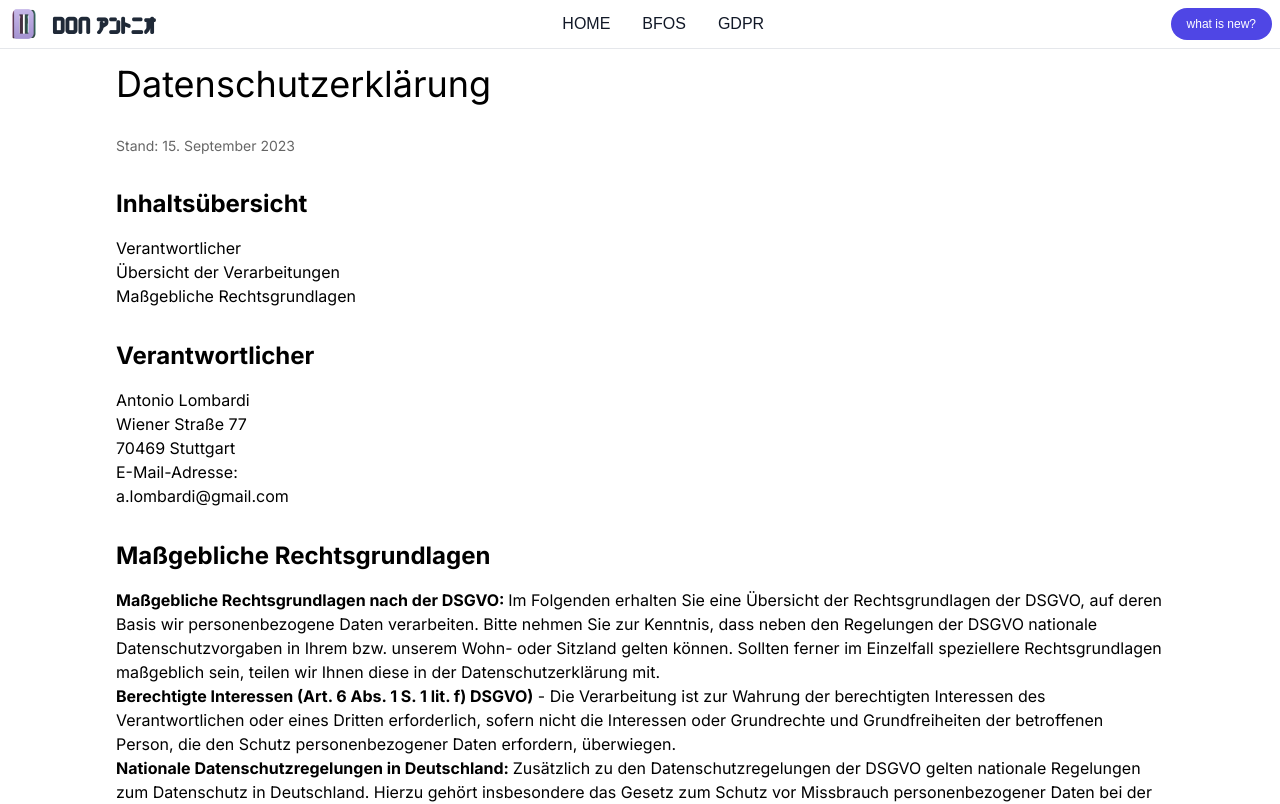
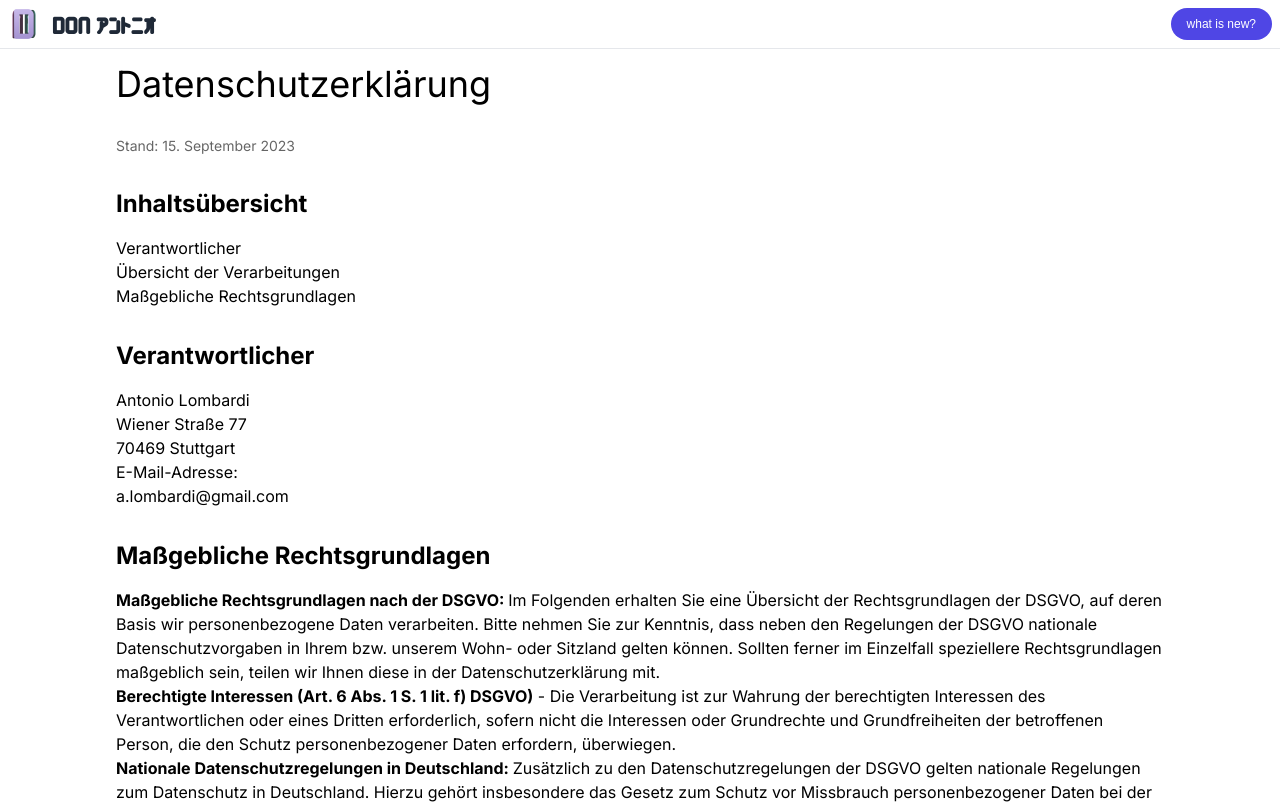
Before and after one commit to lombardi-antonio/don-interactive, a Next.js app: page /gdpr in a window 1280 px wide. Shown: the top 804 px of the page. Built offline with nearby package versions, Linux system fonts and the light colour scheme; a web font is replaced by a local one.

Commit message:
bugfix default close drop down

```diff
--- a/src/app/components/navbar.js
+++ b/src/app/components/navbar.js
@@ -18,7 +18,7 @@ const rubik = localFont({
 
 export default function Navbar() {
   const router = useRouter();
-  const [isVisible, setIsVisible] = useState(true);
+  const [isVisible, setIsVisible] = useState(false);
 
   return (
     <nav
@@ -74,10 +74,10 @@ export default function Navbar() {
           </button>
         </div>
         <div
-          className={`${isVisible ? 'visible' : 'invisible'} items-center justify-between w-full backdrop-blur-xl backdrop-brightness-150 dark:backdrop-brightness-50 md:backdrop-blur-0 md:backdrop-brightness-100 md:flex md:w-auto md:order-1`}
+          className={`${isVisible ? 'visible' : 'invisible'} items-center justify-between w-full  md:flex md:w-auto md:order-1`}
           id="navbar-sticky"
         >
-          <ul className="flex flex-col p-4 md:p-0 mt-4 font-medium border border-gray-100 rounded-lg md:flex-row md:space-x-8 md:mt-0 md:border-0 dark:border-gray-700">
+          <ul className="flex flex-col p-4 md:p-0 mt-0 font-medium border border-gray-100 rounded-lg backdrop-blur-xl backdrop-brightness-150 dark:backdrop-brightness-50 md:backdrop-blur-0 md:backdrop-brightness-100 md:flex-row md:space-x-8 md:mt-0 md:border-0 dark:border-gray-700">
             <li>
               <a
                 onClick={() => router.push("/")}
```
